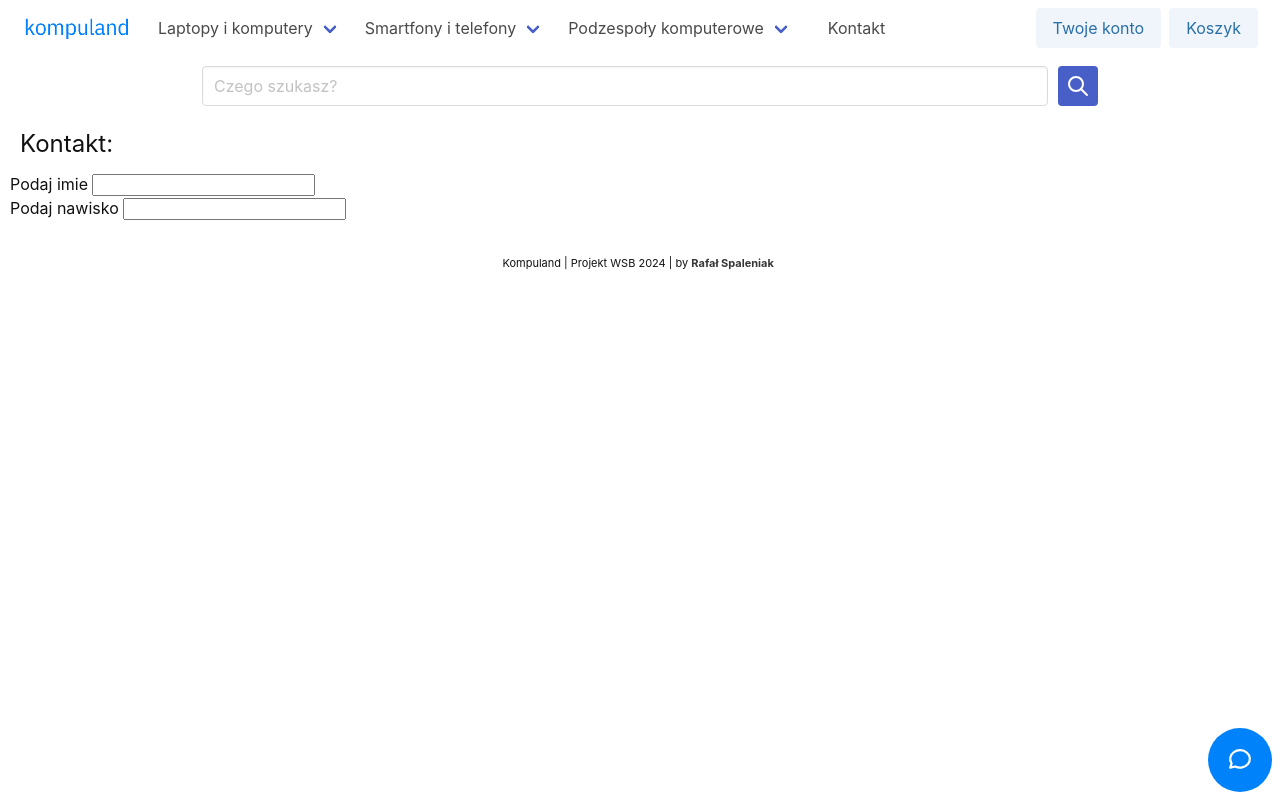
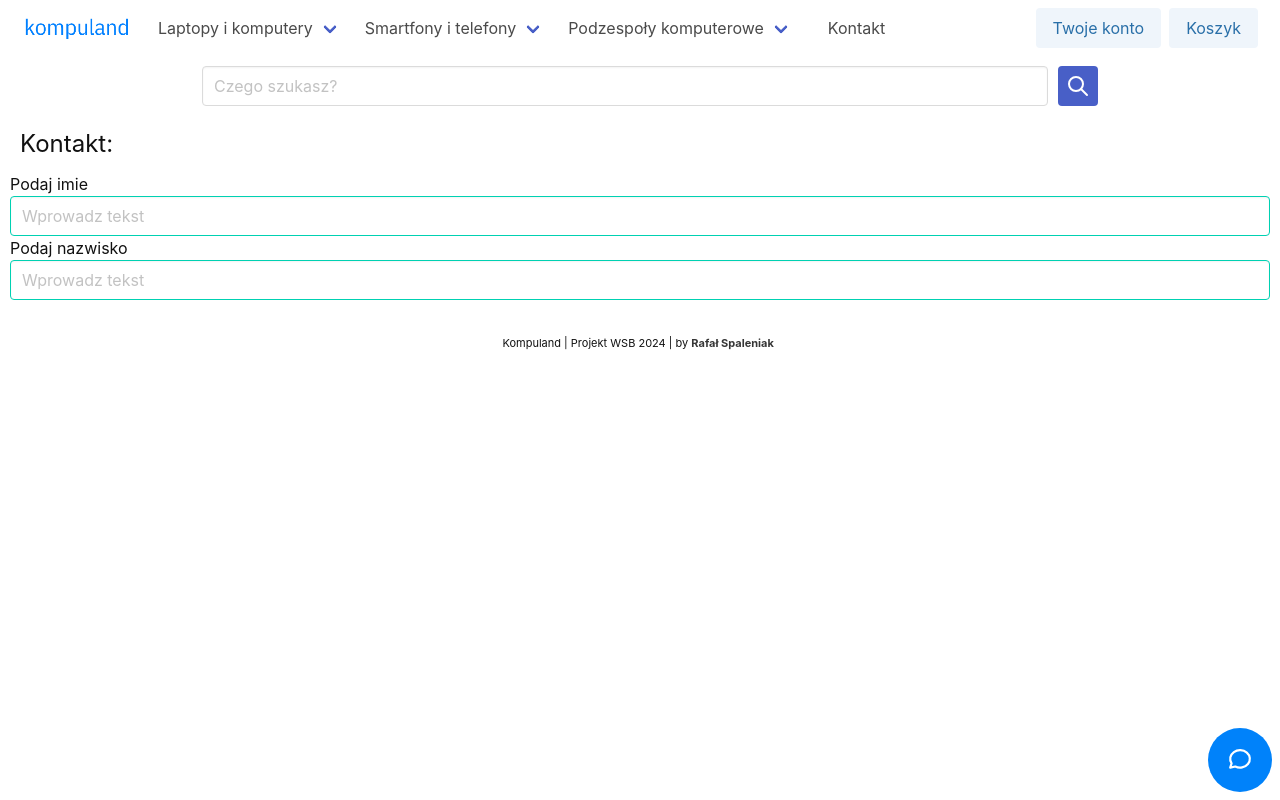
Before and after one commit to rafalspa/spa, a Nuxt app: page /kontakt in a window 1280 px wide. Built offline with nearby package versions, Linux system fonts and the light colour scheme.

Commit message:
dodanie styli z bulmy

```diff
--- a/components/forms/input.vue
+++ b/components/forms/input.vue
@@ -13,7 +13,13 @@ watch(valueDef, (newVal, oldVal) => {
 
 <template>
 	{{ name }}
-	<input v-model="valueDef" /><br />
+
+	<input
+		class="input is-primary"
+		type="text"
+		placeholder="Wprowadz tekst"
+		v-model="valueDef"
+	/><br />
 </template>
 
 <style scoped></style>
--- a/pages/kontakt.vue
+++ b/pages/kontakt.vue
@@ -11,7 +11,7 @@ const getData = (e) => {
 		@sendValue="getData($event)"
 	/>
 	<FormsInput
-		:name="'Podaj nawisko'"
+		:name="'Podaj nazwisko'"
 		:valInput="''"
 		@sendValue="getData($event)"
 	/>
```
